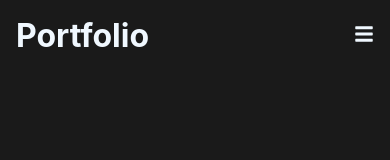
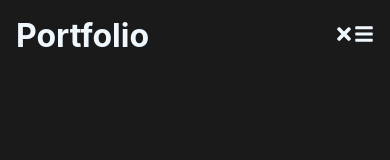
Before and after one commit to Gyanendra-333/my-portfolio, a React (Create React App) app: page / in a window 390 px wide. Shown: the top 160 px of the page. Built offline with nearby package versions, Linux system fonts and the light colour scheme.

Commit message:
Hamburger

```diff
--- a/src/components/Navbar.js
+++ b/src/components/Navbar.js
@@ -1,9 +1,12 @@
-import React from 'react';
+import React, { useState } from 'react';
 import "./Navbar.css";
 import { Link } from 'react-router-dom';
-import { FaBars } from "react-icons/fa";
+import { FaBars, FaTimes } from "react-icons/fa";
 
 function Navbar() {
+    const [click, setClick] = useState(false);
+    const handleClick = () => setClick(!false);
+
     return (
         <div className='header'>
             <Link to="/">
@@ -28,7 +31,10 @@ function Navbar() {
                 </li>
             </ul>
             <div className='hamburger'>
+
+                <FaTimes size={20} style={{ color: "aliceblue" }} />
                 <FaBars size={20} style={{ color: "aliceblue" }} />
+
             </div>
 
         </div>
```
